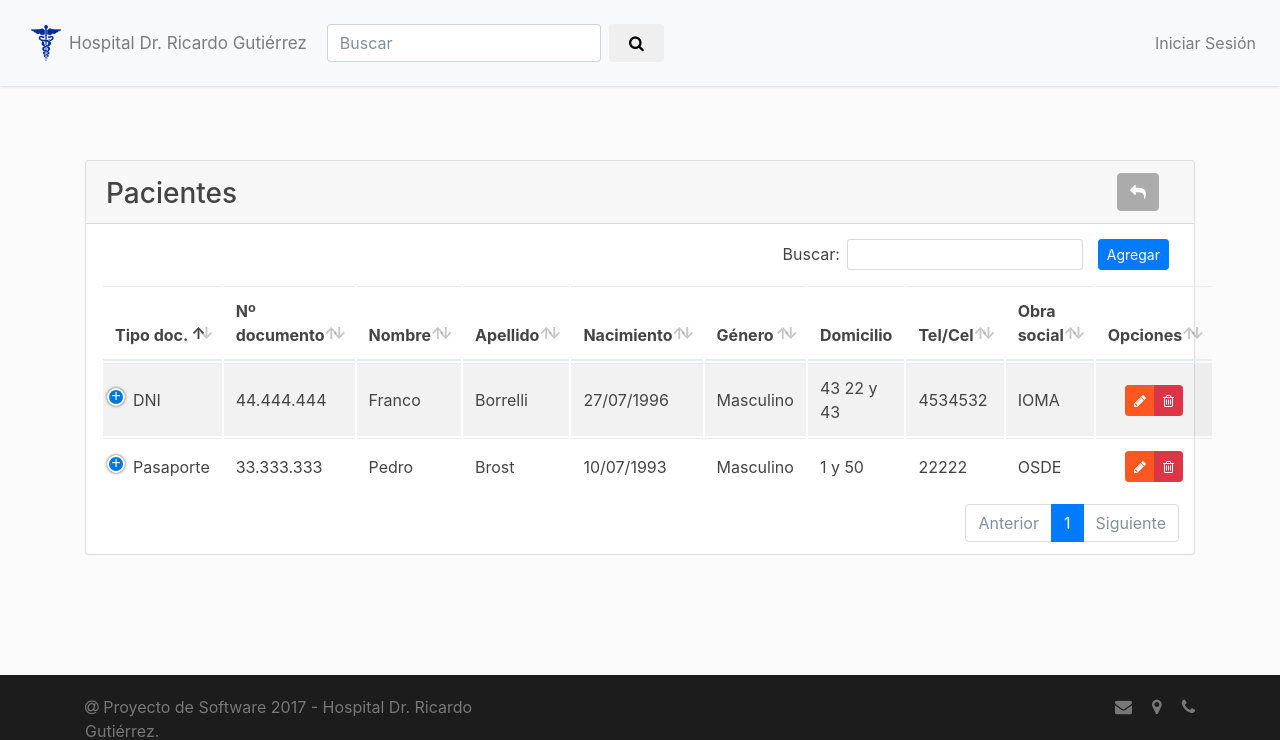
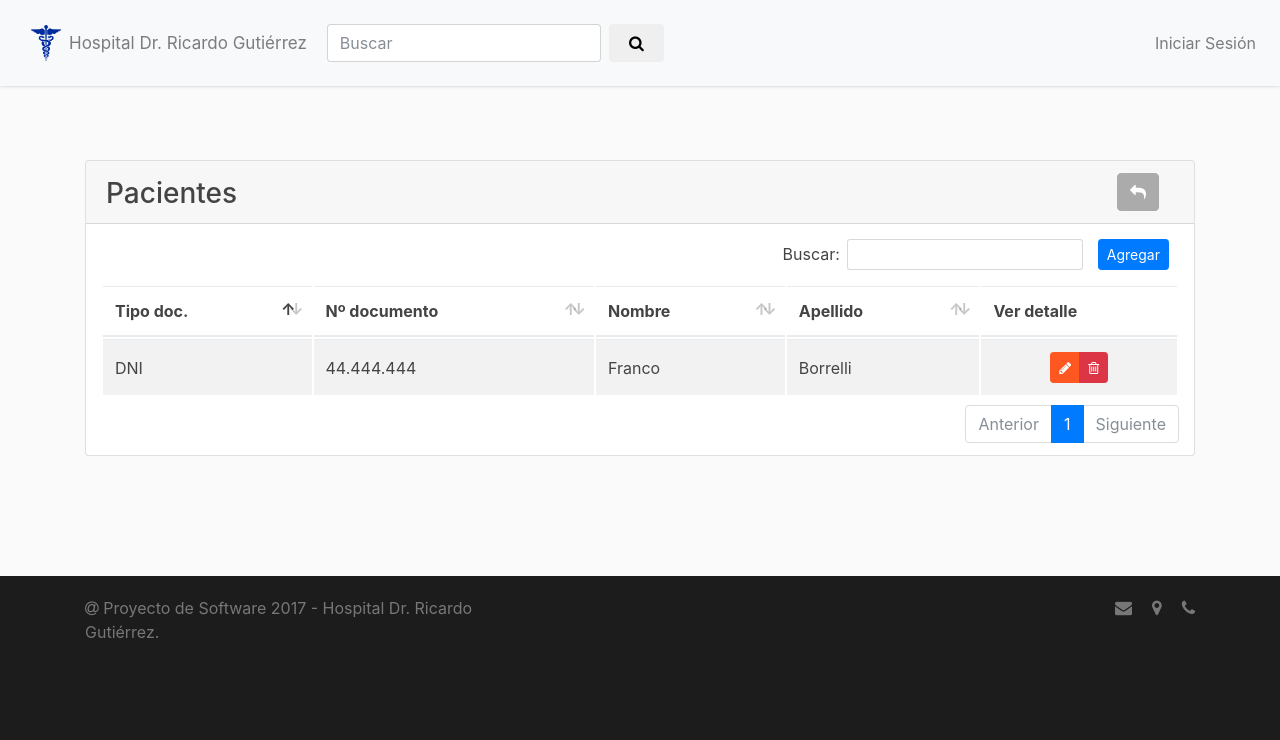
Before and after one commit to francoborrelli/hospitalGutierrez, a PHP site: template App/Views/Patients/patientsTable.html.twig in a window 1280 px wide. Shown: the top 740 px of the page. Run offline with PHP 8.4, Linux system fonts and the light colour scheme; the template is opened without the code that fills it, so the values that code supplies are empty; some libraries are stand-ins or nearby versions.

Commit message:
Delete details from index patients

```diff
--- a/App/Views/Patients/patients.html.twig
+++ b/App/Views/Patients/patients.html.twig
@@ -4,17 +4,6 @@
     <td>44.444.444</td>
     <td>Franco</td>
     <td>Borrelli</td>
-    <td>27/07/1996</td>
-    <td>Masculino</td>
-    <td>43 22 y 43</td>
-    <td>4534532</td>
-    <td>IOMA</td>
-    <td>Si</td>
-    <td>No</td>
-    <td>Si</td>
-    <td>Rancho</td>
-    <td>Gas</td>
-    <td>Cisterna</td>
     <td class="text-center">
         <div class="btn-group" role="group">
             <button type="button" data-toggle="modal" data-target="#editPatient" title="Editar" data-id="2" class="btn btn-orange btn-sm editbtn"><i class="fa fa-pencil" aria-hidden="true"></i></button>
@@ -22,26 +11,3 @@
         </div>
     </td>
 </tr>
-<tr>
-    <td>Pasaporte</td>
-    <td>33.333.333</td>
-    <td>Pedro</td>
-    <td>Brost</td>
-    <td>10/07/1993</td>
-    <td>Masculino</td>
-    <td>1 y 50</td>
-    <td>22222</td>
-    <td>OSDE</td>
-    <td>No</td>
-    <td>Si</td>
-    <td>Si</td>
-    <td>Departamento</td>
-    <td>Electrica</td>
-    <td>Pozo</td>
-    <td class="text-center">
-        <div class="btn-group" role="group">
-            <button type="button" data-toggle="modal" data-target="#editPatient" title="Editar" data-id="3" class="btn btn-orange btn-sm editbtn"><i class="fa fa-pencil" aria-hidden="true"></i></button>
-            <button type="button" data-toggle="modal" data-target="#deletePatient" title="Eliminar" data-id="3" class="btn btn-danger btn-sm deletebtn"><i class="fa fa-trash-o" aria-hidden="true"></i></button>
-        </div>
-    </td>
-</tr>
--- a/App/Views/Patients/patientsTable.html.twig
+++ b/App/Views/Patients/patientsTable.html.twig
@@ -28,18 +28,7 @@
                             <th>Nº documento</th>
                             <th>Nombre</th>
                             <th>Apellido</th>
-                            <th>Nacimiento</th>
-                            <th>Género</th>
-                            <th>Domicilio</th>
-                            <th>Tel/Cel</th>
-                            <th>Obra social</th>
-                            <th>Heladera</th>
-                            <th>Electricidad</th>
-                            <th>Mascotas</th>
-                            <th>Vivienda</th>
-                            <th>Calefacción</th>
-                            <th>Agua</th>
-                            <th>Opciones</th>
+                            <th>Ver detalle</th>
                         </tr>
                     </thead>
                     </tbody>
```
Also changed, not shown: web/dist/js/patients.js.
